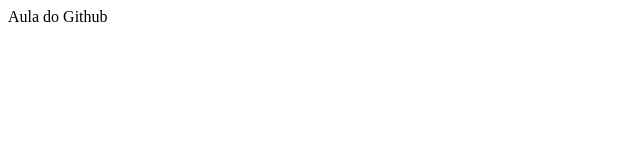
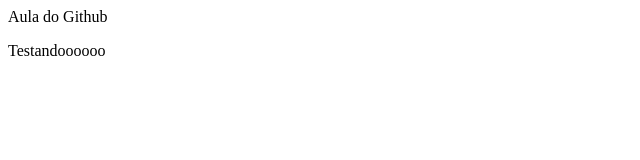
Before and after one commit to BrunoMatumoto/BrunoMatumoto.github.io, a plain HTML site: page index.html in a window 1280 px wide. Shown: the full height of the page, 0-640 px from the left. Drawn offline with Linux system fonts and the light colour scheme.

Commit message:
adicionando paragrafo
teste

```diff
--- a/index.html
+++ b/index.html
@@ -2,6 +2,7 @@
 
 	<body>
 	Aula do Github
+		<p>Testandoooooo</p>
 	</body>
 
 </html>
```
